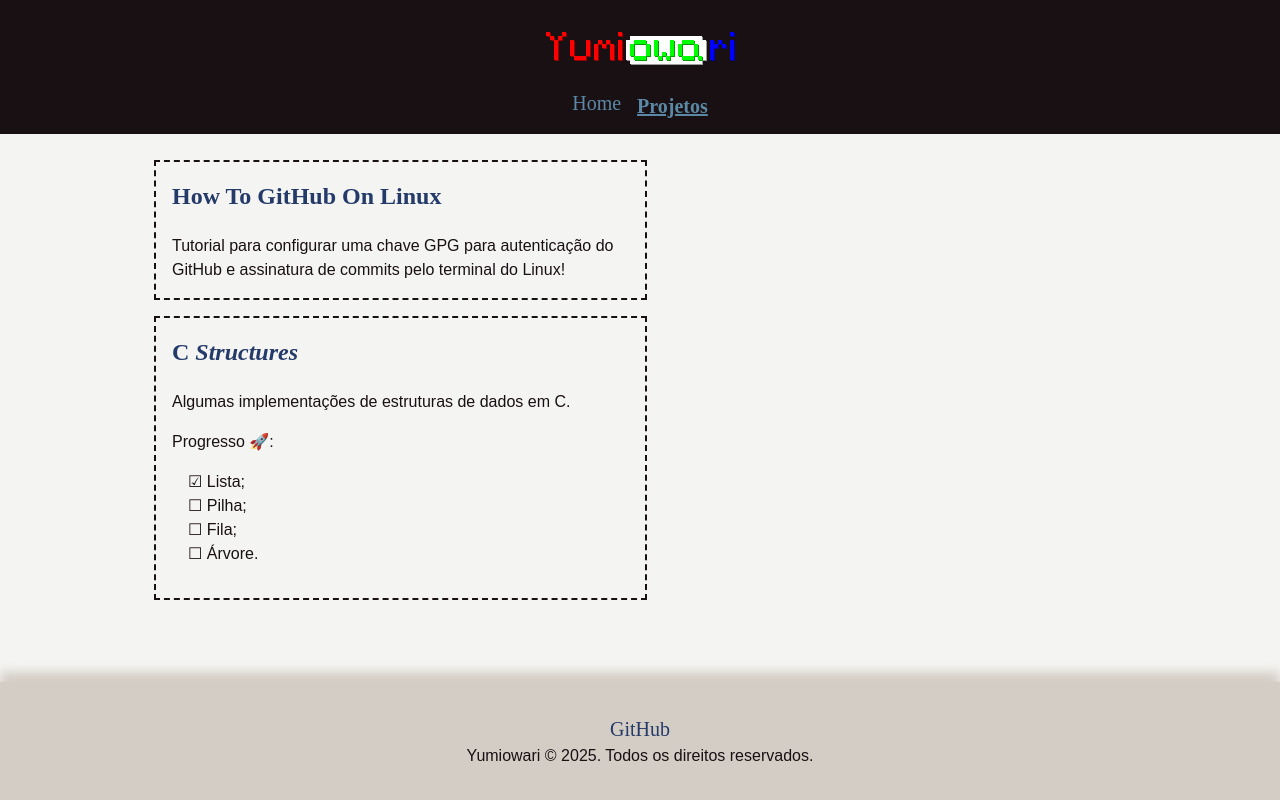
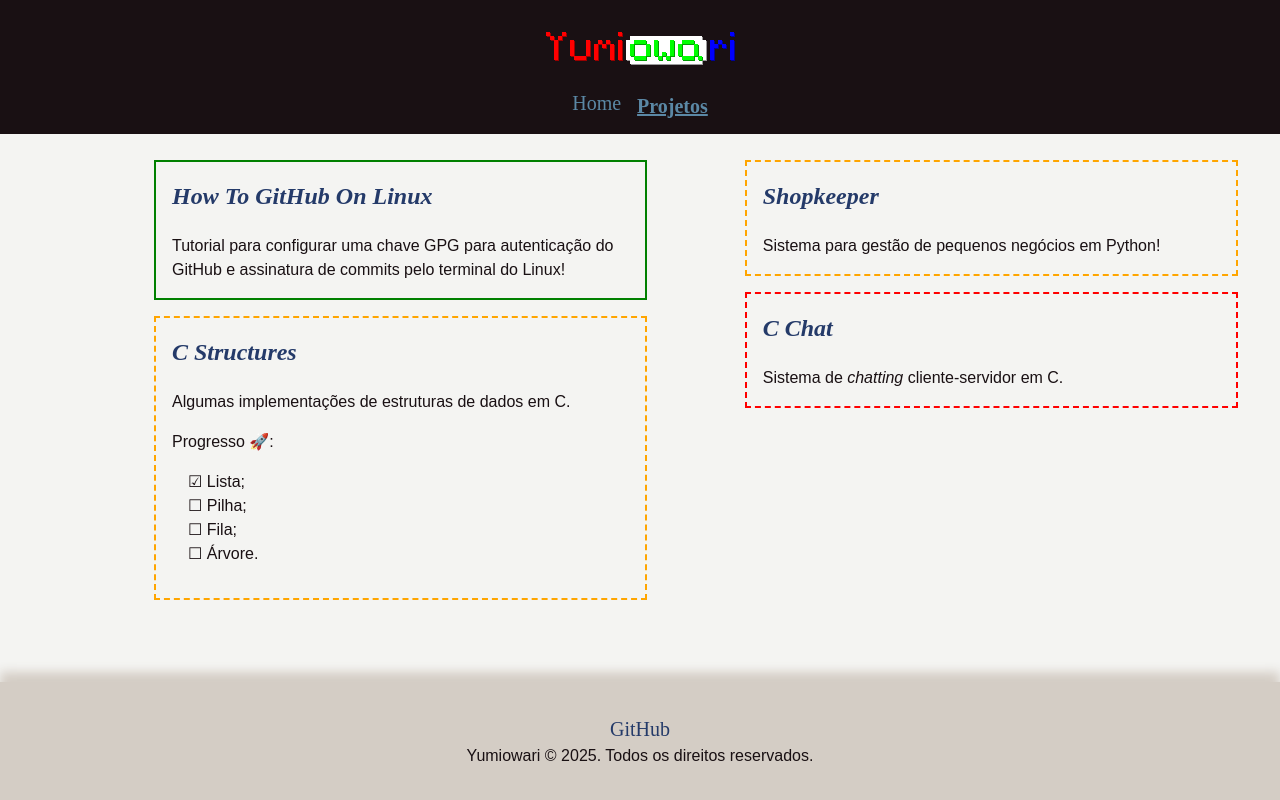
Before and after one commit to yumiowari/yumiowari.github.io, a plain HTML site: page content/projetos.html in a window 1280 px wide. Drawn offline with Linux system fonts and the light colour scheme.

Commit message:
[UPDATE] (Projetos) C Chat + Shopkeeper

```diff
--- a/content/projetos.css
+++ b/content/projetos.css
@@ -102,9 +102,24 @@ p #signature:hover {
 }
 
 section {
-    border: 2px dashed #191013;
     padding: 1rem;
     margin: 1rem;
+}
+
+section.released {
+    border: 2px solid green;
+}
+
+section.working-on {
+    border: 2px dashed orange;
+}
+
+section.to-do {
+    border: 2px dashed red;
+}
+
+section.archived {
+    border: 2px solid gray;
 }
 
 section h2 {
--- a/content/projetos.html
+++ b/content/projetos.html
@@ -33,9 +33,9 @@
             <!-- PÁGINA ESQUERDA -->
             <div class="page">
                 <!-- How To GitHub On Linux -->
-                <section>
+                <section class="released">
                     <a href="https://github.com/yumiowari/how-to-github-on-linux" target="_blank">
-                        <h2>How To GitHub On Linux</h2>
+                        <h2><i>How To GitHub On Linux</i></h2>
                     </a>
                     <p>
                         Tutorial para configurar uma chave GPG para autenticação do GitHub e assinatura de commits pelo terminal do Linux!
@@ -43,9 +43,9 @@
                 </section>
 
                 <!-- C Structures -->
-                <section>
+                <section class="working-on">
                     <a href="https://github.com/yumiowari/c-structures" target="_blank">
-                        <h2>C <i>Structures</i></h2>
+                        <h2><i>C Structures</i></h2>
                     </a>
 
                     <p>
@@ -67,7 +67,27 @@
 
             <!-- PÁGINA DIREITA -->
             <div class="page">
+                <!-- Shopkeeper -->
+                <section class="working-on">
+                    <a href="https://github.com/yumiowari/shopkeeper" target="_blank">
+                        <h2><i>Shopkeeper</i></h2>
+                    </a>
 
+                    <p>
+                        Sistema para gestão de pequenos negócios em Python!
+                    </p>
+                </section>
+
+                <!-- C Chat -->
+                <section class="to-do">
+                    <a href="https://github.com/yumiowari/c-chat" target="_blank">
+                        <h2><i>C Chat</i></h2>
+                    </a>
+
+                    <p>
+                        Sistema de <i>chatting</i> cliente-servidor em C.
+                    </p>
+                </section>
             </div>
         </div>
 
```
